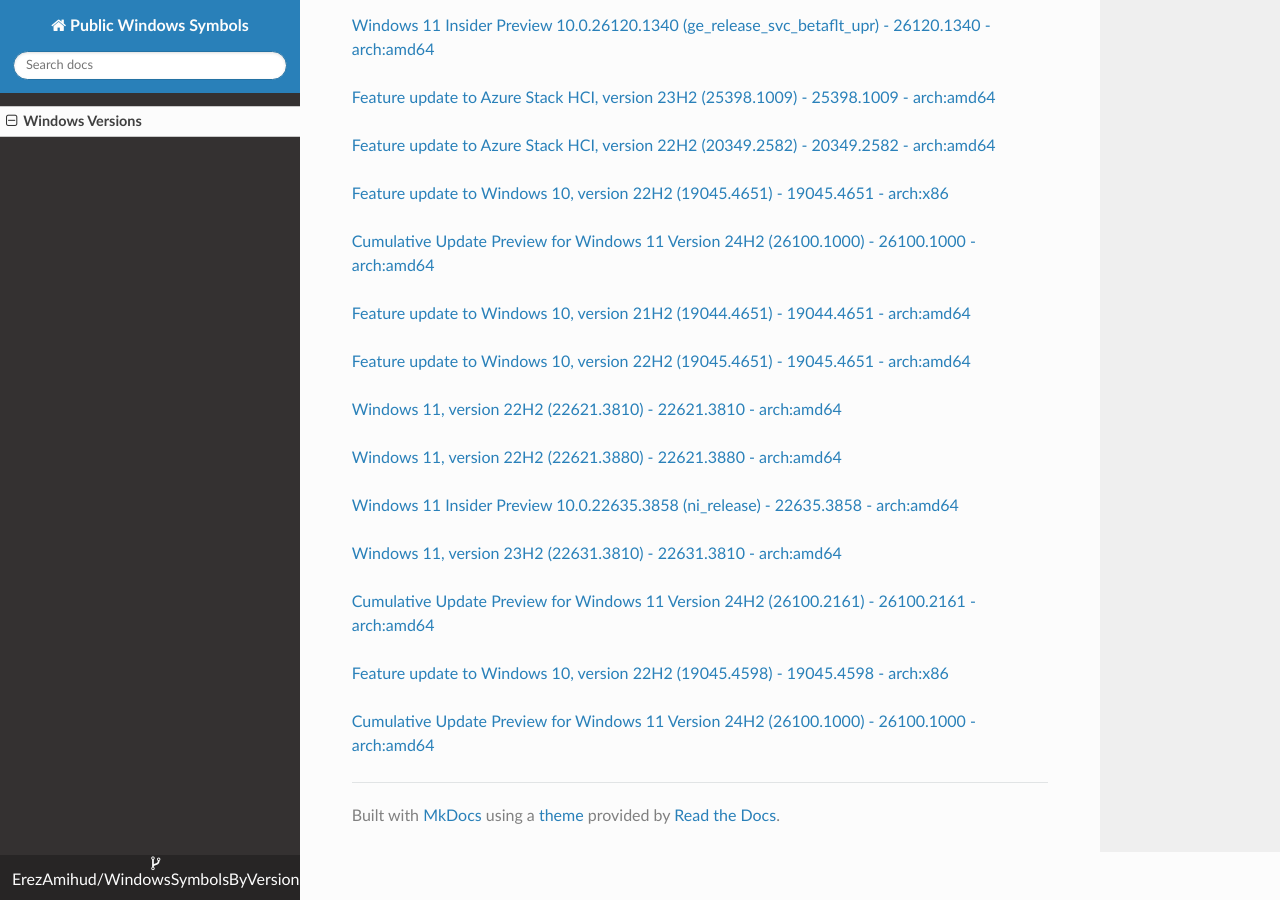
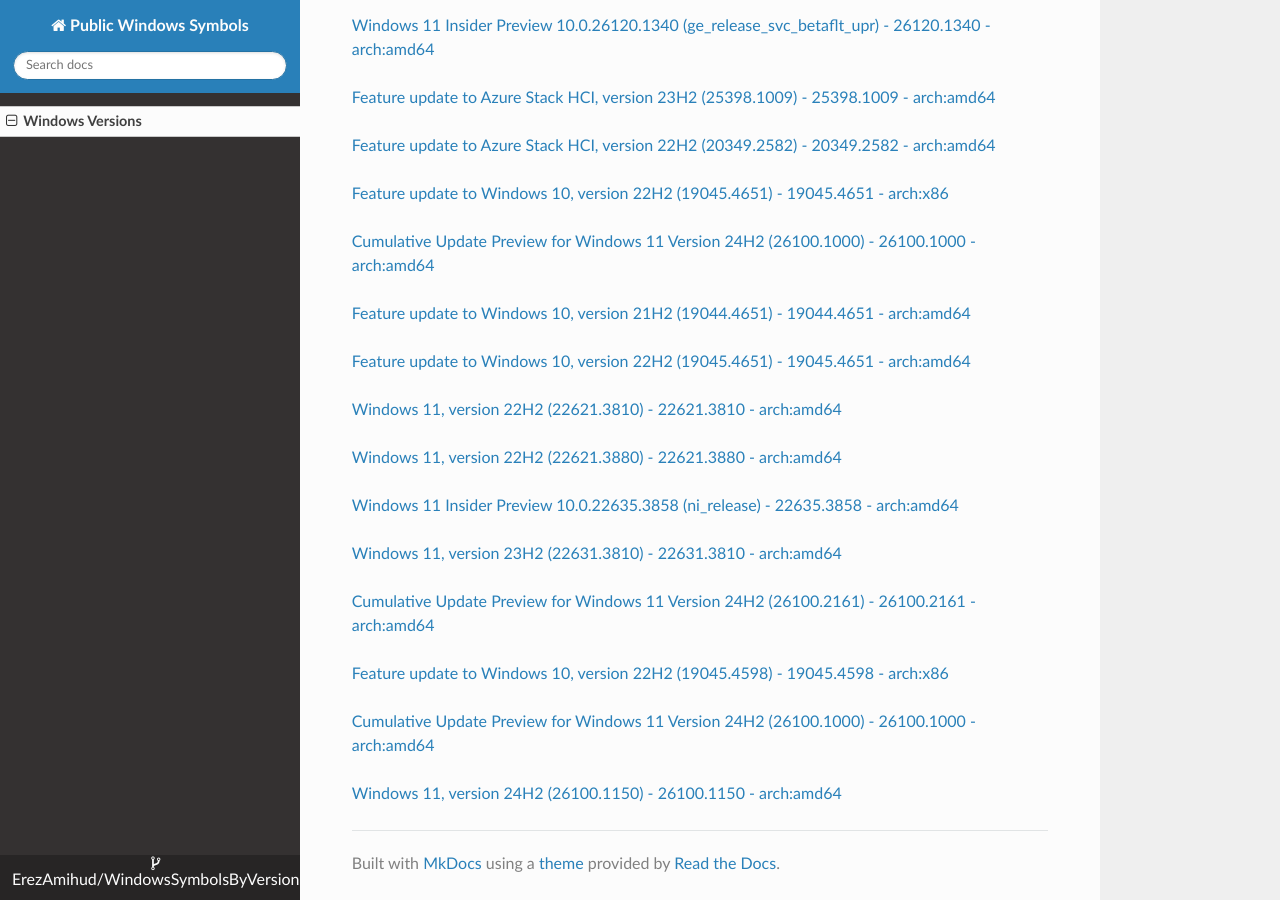
Before and after one commit to ErezAmihud/WindowsSymbolsByVersion, an MkDocs documentation site: the page built from docs/index.md, in a window 1280 px wide and 900 px high, scrolled down 10829 px. Built offline with MkDocs 1.6.1, drawn with Linux system fonts in a browser that asks for light colours; nearby versions of some CDN libraries.

Commit message:
Automated commit, add manifest for c1da54e1-2cf1-4534-ba44-61251a6de142

```diff
--- a/docs/index.md
+++ b/docs/index.md
@@ -559,3 +559,6 @@
 
 
 [Cumulative Update Preview for Windows 11 Version 24H2 (26100.1000) - 26100.1000 - arch:amd64](https://github.com/ErezAmihud/WindowsSymbolsByVersion/blob/main/manifests/72063df2-4506-4410-90d4-a7f9c4920518.manifest)
+
+
+[Windows 11, version 24H2 (26100.1150) - 26100.1150 - arch:amd64](https://github.com/ErezAmihud/WindowsSymbolsByVersion/blob/main/manifests/c1da54e1-2cf1-4534-ba44-61251a6de142.manifest)
```
Also changed, not shown: process_builds.json (+1 -1 lines), 1 other file.
